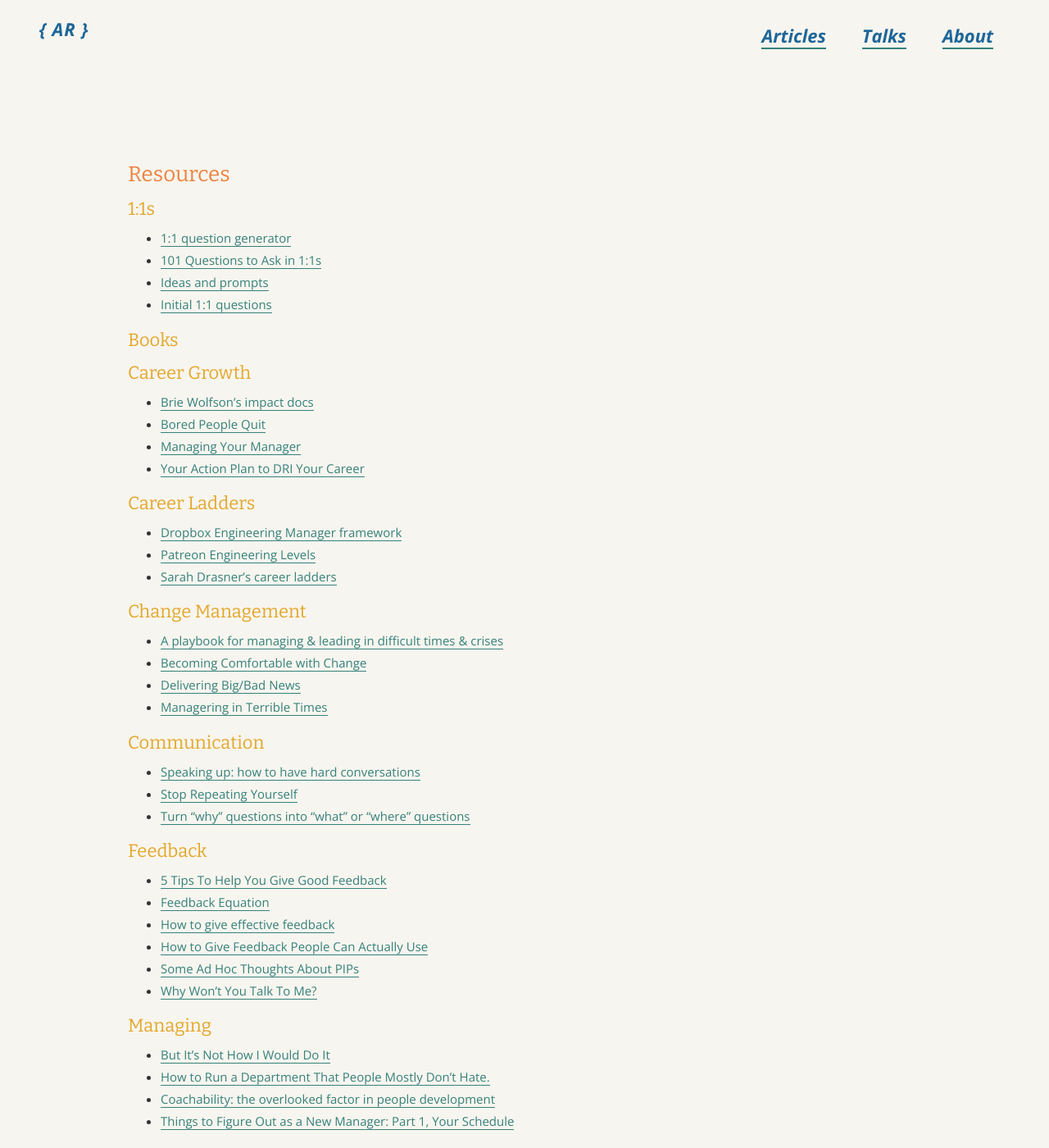
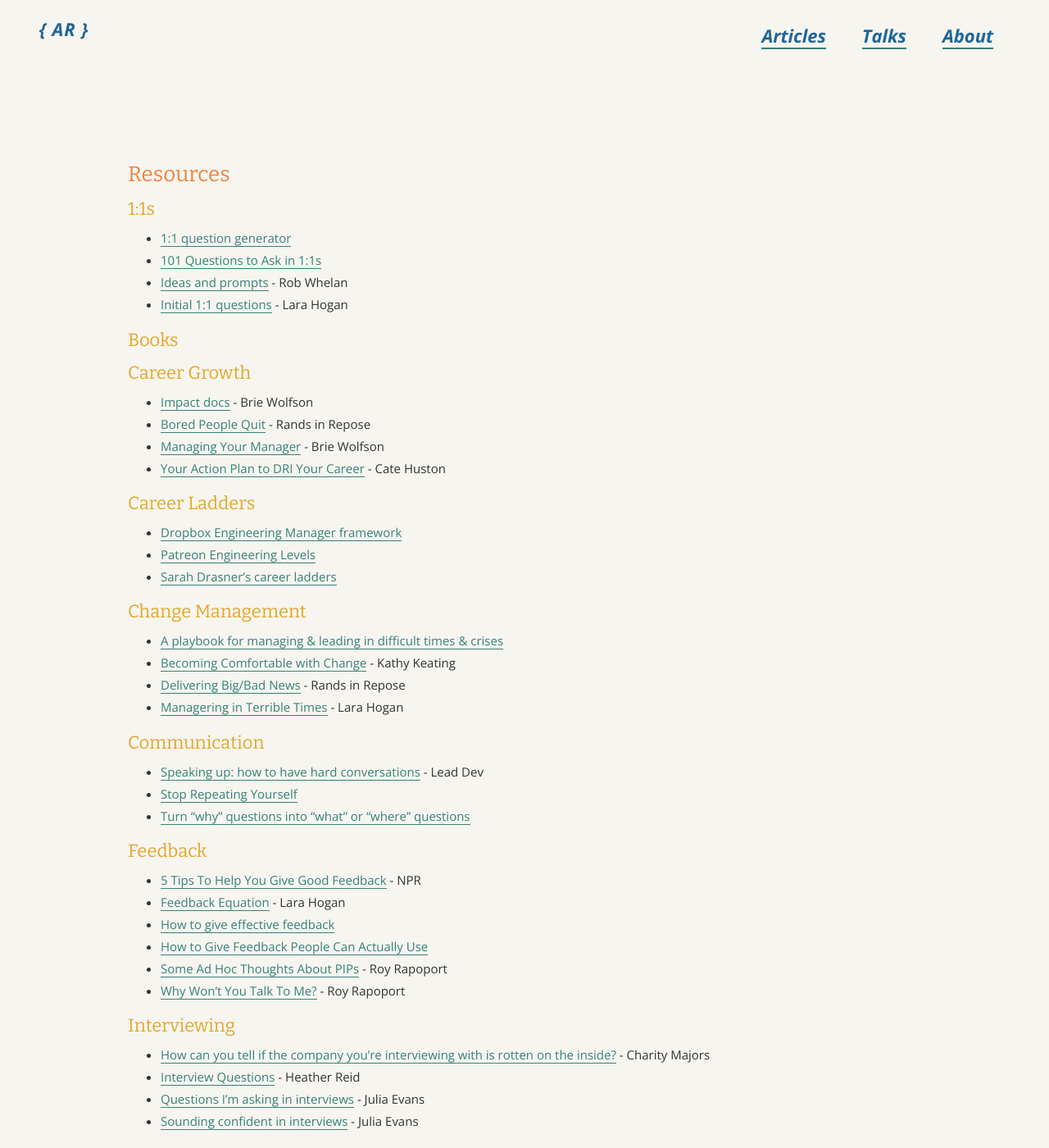
Before and after one commit to angelariggs/angelariggs.github.io, a Jekyll site: the page built from resources.md, in a window 1280 px wide and 1400 px high. Shown: the whole window at 82% size. Built offline with Jekyll 4.4.1, drawn with Linux system fonts in a browser that asks for light colours; some of the changed text lies outside the part shown.

Commit message:
updated to add interviewing section

```diff
--- a/resources.md
+++ b/resources.md
@@ -8,17 +8,17 @@
 
 - [1:1 question generator](https://one-on-ones.app/)
 - [101 Questions to Ask in 1:1s](https://jasonevanish.com/2014/05/29/101-questions-to-ask-in-1-on-1s/)
-- [Ideas and prompts](https://1on1s.robwhelan.com/)
-- [Initial 1:1 questions](https://larahogan.me/blog/first-one-on-one-questions/)
+- [Ideas and prompts](https://1on1s.robwhelan.com/) - Rob Whelan
+- [Initial 1:1 questions](https://larahogan.me/blog/first-one-on-one-questions/) - Lara Hogan
 
 ## Books
 
 ## Career Growth
 
-- [Brie Wolfson's impact docs](https://review.firstround.com/ditch-your-to-do-list-and-use-these-docs-to-make-more-impact)
-- [Bored People Quit](https://randsinrepose.com/archives/bored-people-quit/)
-- [Managing Your Manager](https://every.to/superorganizers/managing-your-manager)
-- [Your Action Plan to DRI Your Career](https://cate.blog/2021/12/20/your-action-plan-to-dri-your-career/)
+- [Impact docs](https://review.firstround.com/ditch-your-to-do-list-and-use-these-docs-to-make-more-impact) - Brie Wolfson
+- [Bored People Quit](https://randsinrepose.com/archives/bored-people-quit/) - Rands in Repose
+- [Managing Your Manager](https://every.to/superorganizers/managing-your-manager) - Brie Wolfson
+- [Your Action Plan to DRI Your Career](https://cate.blog/2021/12/20/your-action-plan-to-dri-your-career/) - Cate Huston
 
 ## Career Ladders
 
@@ -29,38 +29,45 @@
 ## Change Management
 
 - [A playbook for managing & leading in difficult times & crises](https://lenareinhard.com/a-playbook-for-managing-leading-in-difficult-times-crises/)
-- [Becoming Comfortable with Change](https://kathkeating-cto.medium.com/becoming-comfortable-with-change-4a27526fa0a7)
-- [Delivering Big/Bad News](https://randsinrepose.com/archives/delivering_bigbad_news/)
-- [Managering in Terrible Times](https://larahogan.me/blog/being-a-manager-in-terrible-times/)
+- [Becoming Comfortable with Change](https://kathkeating-cto.medium.com/becoming-comfortable-with-change-4a27526fa0a7) - Kathy Keating
+- [Delivering Big/Bad News](https://randsinrepose.com/archives/delivering_bigbad_news/) - Rands in Repose
+- [Managering in Terrible Times](https://larahogan.me/blog/being-a-manager-in-terrible-times/) - Lara Hogan
 
 ## Communication
 
-- [Speaking up: how to have hard conversations](https://leaddev.com/communication-relationships/speaking-how-have-hard-conversations)
+- [Speaking up: how to have hard conversations](https://leaddev.com/communication-relationships/speaking-how-have-hard-conversations) - Lead Dev
 - [Stop Repeating Yourself](https://marissagoldberg.medium.com/stop-repeating-yourself-374ee2418aa6)
 - [Turn "why" questions into "what" or "where" questions](https://twitter.com/sara_ann_marie/status/1379891106507292674)
 
 ## Feedback
 
-- [5 Tips To Help You Give Good Feedback](https://www.npr.org/2021/08/20/1029652315/5-tips-to-help-you-give-good-feedback)
-- [Feedback Equation](https://larahogan.me/blog/feedback-equation/)
+- [5 Tips To Help You Give Good Feedback](https://www.npr.org/2021/08/20/1029652315/5-tips-to-help-you-give-good-feedback) - NPR
+- [Feedback Equation](https://larahogan.me/blog/feedback-equation/) - Lara Hogan
 - [How to give effective feedback](https://www.cultureamp.com/blog/how-to-give-effective-feedback)
 - [How to Give Feedback People Can Actually Use](https://hbr.org/2017/10/how-to-give-feedback-people-can-actually-use)
-- [Some Ad Hoc Thoughts About PIPs](https://docs.google.com/presentation/d/1OEmntzaCKcMhcDySRlFfxG-phrqCM2imJNwqQxftefQ/edit#slide=id.p)
-- [Why Won’t You Talk To Me?](https://medium.com/@royrapoport/why-wont-you-talk-to-me-f30a01a1994c)
+- [Some Ad Hoc Thoughts About PIPs](https://docs.google.com/presentation/d/1OEmntzaCKcMhcDySRlFfxG-phrqCM2imJNwqQxftefQ/edit#slide=id.p) - Roy Rapoport
+- [Why Won’t You Talk To Me?](https://medium.com/@royrapoport/why-wont-you-talk-to-me-f30a01a1994c) - Roy Rapoport
+
+## Interviewing
+
+- [How can you tell if the company you’re interviewing with is rotten on the inside?](https://charity.wtf/2022/01/29/how-can-you-tell-if-the-company-youre-interviewing-with-is-rotten-on-the-inside/) - Charity Majors
+- [Interview Questions](https://heatherreiduff.com/posts/2022/interview-questions/) - Heather Reid
+- [Questions I'm asking in interviews](https://jvns.ca/blog/2013/12/30/questions-im-asking-in-interviews/) - Julia Evans
+- [Sounding confident in interviews](https://jvns.ca/blog/2014/02/03/sounding-confident-in-interviews/) - Julia Evans
 
 ## Managing
 
 - [But It’s Not How I Would Do It](https://anothermarkwood.medium.com/but-its-not-how-i-would-do-it-cf933e7f81c8)
-- [How to Run a Department That People Mostly Don’t Hate.](https://matt-schellhas.medium.com/how-to-run-a-department-that-people-mostly-dont-hate-e78c5ce22f59)
-- [Coachability: the overlooked factor in people development](https://leaddev.com/mentoring-coaching-feedback/coachability-overlooked-factor-people-development)
-- [Things to Figure Out as a New Manager: Part 1, Your Schedule](https://cate.blog/2017/01/05/things-to-figure-out-as-a-new-manager-part-1-your-schedule/)
+- [How to Run a Department That People Mostly Don’t Hate.](https://matt-schellhas.medium.com/how-to-run-a-department-that-people-mostly-dont-hate-e78c5ce22f59) - Matt Schellhas
+- [Coachability: the overlooked factor in people development](https://leaddev.com/mentoring-coaching-feedback/coachability-overlooked-factor-people-development) - Lead Dev
+- [Things to Figure Out as a New Manager: Part 1, Your Schedule](https://cate.blog/2017/01/05/things-to-figure-out-as-a-new-manager-part-1-your-schedule/) - Cate Huston
 
 ## Reviews
 
-- [An engineer’s self-review guide](https://leaddev.com/professional-development/engineers-self-review-guide)
-- [Document yourself: a framework for career advancement](https://leaddev.com/career-paths-progression-promotion/document-yourself-framework-career-advancement)
-- [Get your work recognized: write a brag document](https://jvns.ca/blog/brag-documents/)
-- [Navigating engineering performance reviews](https://leaddev.com/mentoring-coaching-feedback/navigating-engineering-performance-reviews)
-- [Navigating engineering performance reviews: part two](https://leaddev.com/mentoring-coaching-feedback/navigating-engineering-performance-reviews-part-two)
-- [Performance reviews should be unsurprising, fair, and motivating](https://larahogan.me/blog/performance-reviews-should-be-unsurprising-fair-and-motivating/)
-- [Things your manager might not know](https://jvns.ca/blog/things-your-manager-might-not-know/)
+- [An engineer’s self-review guide](https://leaddev.com/professional-development/engineers-self-review-guide) - Lead Dev
+- [Document yourself: a framework for career advancement](https://leaddev.com/career-paths-progression-promotion/document-yourself-framework-career-advancement) - Lead Dev
+- [Get your work recognized: write a brag document](https://jvns.ca/blog/brag-documents/) - Julia Evans
+- [Navigating engineering performance reviews](https://leaddev.com/mentoring-coaching-feedback/navigating-engineering-performance-reviews) - Lead Dev
+- [Navigating engineering performance reviews: part two](https://leaddev.com/mentoring-coaching-feedback/navigating-engineering-performance-reviews-part-two) - Lead Dev
+- [Performance reviews should be unsurprising, fair, and motivating](https://larahogan.me/blog/performance-reviews-should-be-unsurprising-fair-and-motivating/) - Lara Hogan
+- [Things your manager might not know](https://jvns.ca/blog/things-your-manager-might-not-know/) - Julia Evans
```
